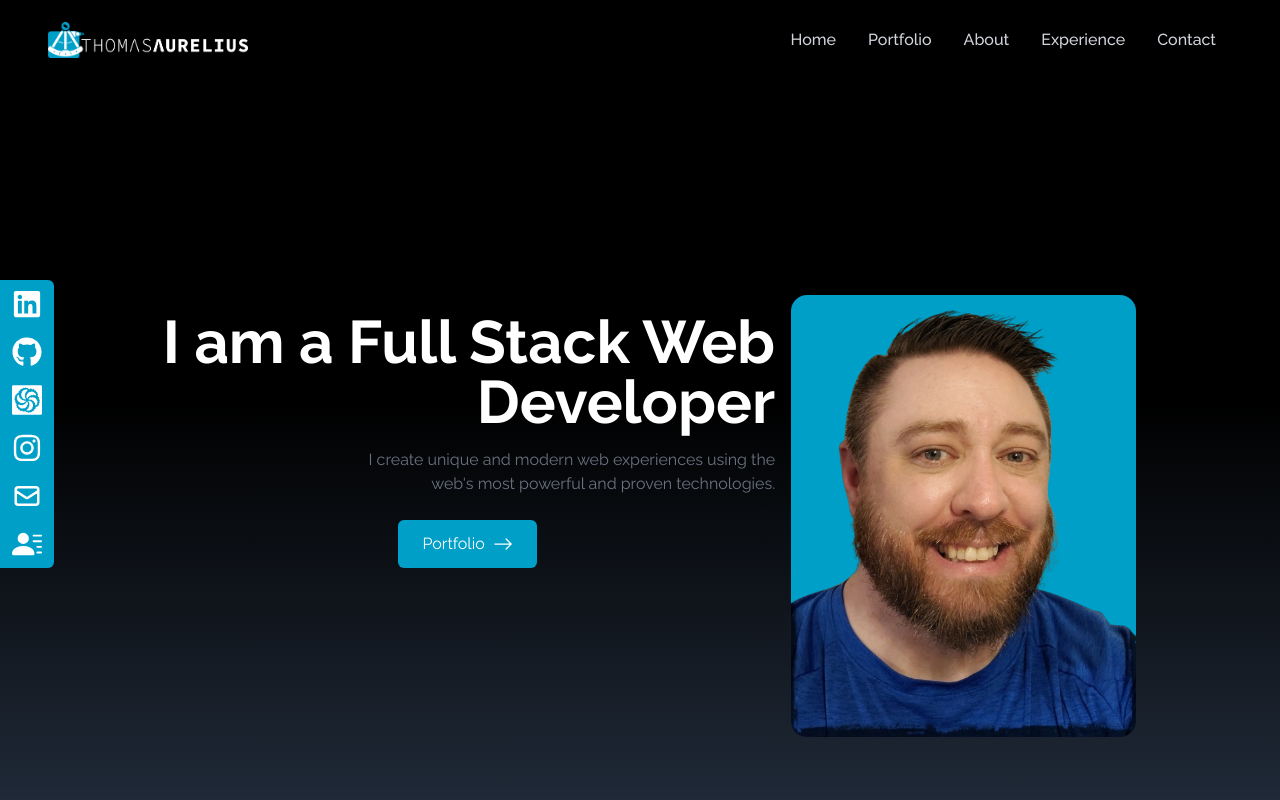
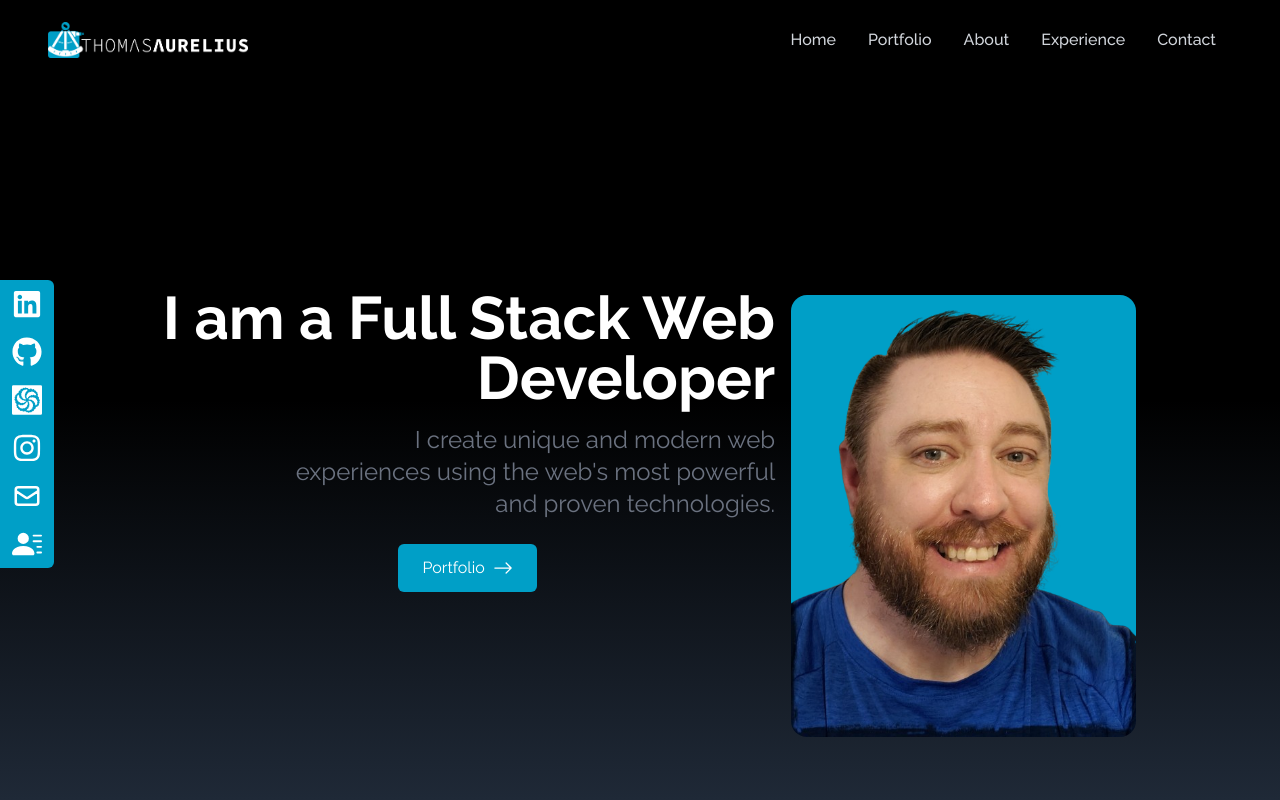
Before and after one commit to ThomasAurelius/portfolio-react-2022, a React (Create React App) app: page / in a window 1280 px wide. Shown: the top 800 px of the page. Built offline with nearby package versions, Linux system fonts and the light colour scheme; the HTML template or start-up script is replaced by a standard one.

Commit message:
updated font p font size

```diff
--- a/src/components/Home.js
+++ b/src/components/Home.js
@@ -10,7 +10,7 @@ export default function Home() {
       <article className='max-w-screen-lg mx-auto flex flex-col items-center justify-center h-full px-4 md:flex-row xs:text-center'>
          <div className='flex flex-col justify-center  h-full'>
             <h2 className='text-4xl sm:text-6xl px-4 font-bold text-white'>I am a Full Stack Web Developer</h2>
-            <p className='text-gray-500 py-4 px-4 max-w-md self-center md:self-end '>I create unique and modern web experiences using the web's most powerful and proven technologies.  </p>
+            <p className='text-gray-500 py-4 px-4 max-w-lg self-center md:self-end text-2xl'>I create unique and modern web experiences using the web's most powerful and proven technologies.  </p>
             <div className="self-center">
                <Link to={'portfolio'} smooth duration={500}>
                <button className='group text-white w-fit px-6 py-3 my-2 flex items-center rounded-md accent-color cursor-pointer md:mb-40 '>
```
